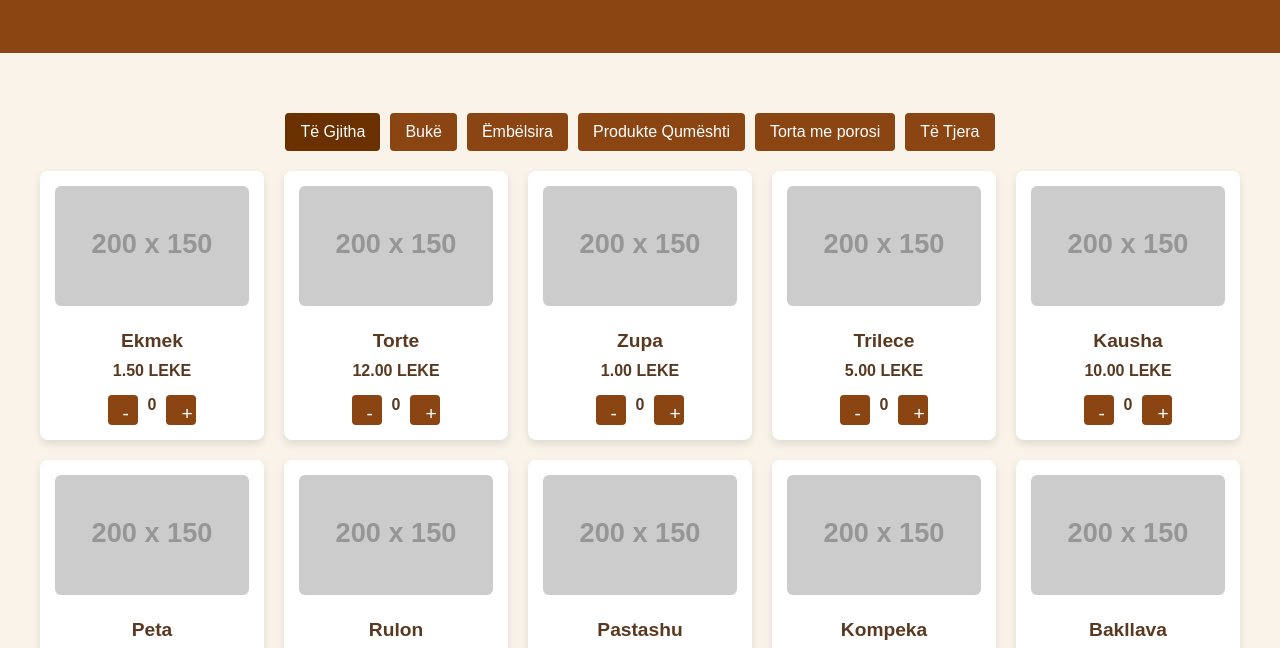
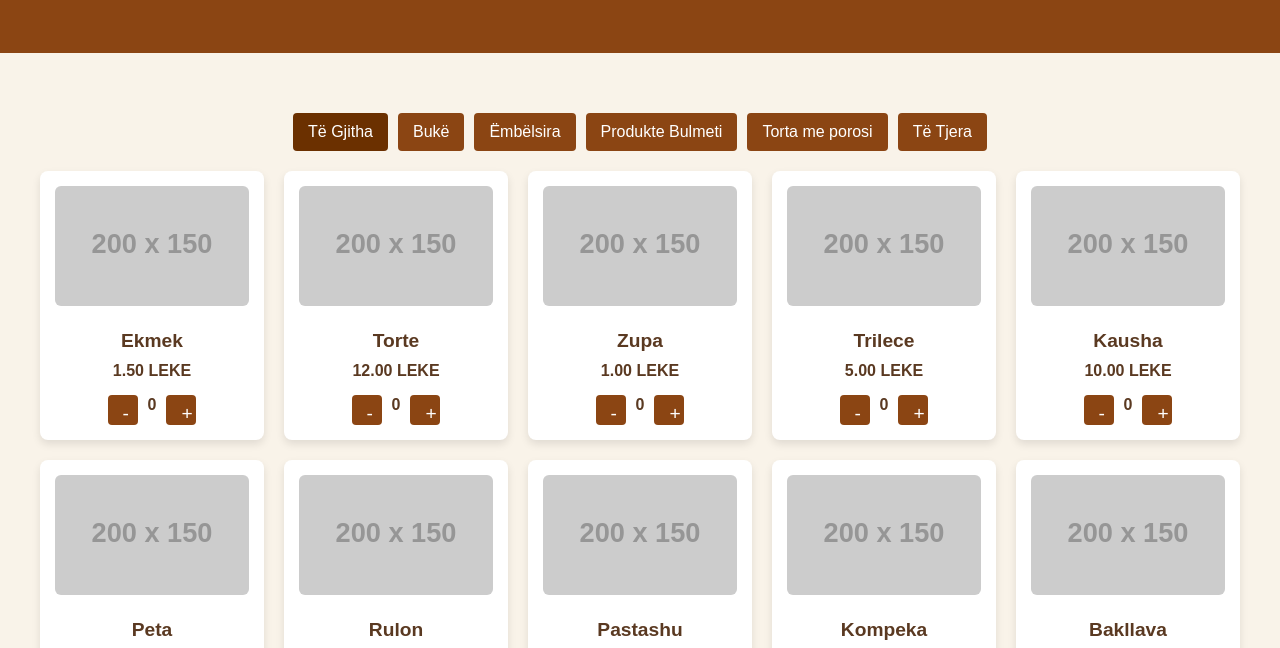
Before and after one commit to kristina-hanxhara9/porosit, a plain HTML site: page index.html in a window 1280 px wide. Shown: the part 122-770 px from the top of the page. Drawn offline with Linux system fonts and the light colour scheme; placeholder pictures from the web are drawn by us.

Commit message:
Update index.html changes

```diff
--- a/index.html
+++ b/index.html
@@ -3,7 +3,7 @@
 <head>
     <meta charset="UTF-8">
     <meta name="viewport" content="width=device-width, initial-scale=1.0">
-    <title>Furra Jonë - Porosisni Produkte</title>
+    <title>Flavor Factory - Porosisni Produkte</title>
     <style>
         body {
             font-family: Arial, sans-serif;
@@ -347,7 +347,7 @@
             <button class="category-btn active" data-category="all">Të Gjitha</button>
             <button class="category-btn" data-category="buke">Bukë</button>
             <button class="category-btn" data-category="embelsira">Ëmbëlsira</button>
-            <button class="category-btn" data-category="produkte-qumeshti">Produkte Qumështi</button>
+            <button class="category-btn" data-category="produkte-qumeshti">Produkte Bulmeti</button>
             <button class="category-btn" data-category="torta-porosi">Torta me porosi</button>
             <button class="category-btn" data-category="te-tjera">Të Tjera</button>
         </div>
```
